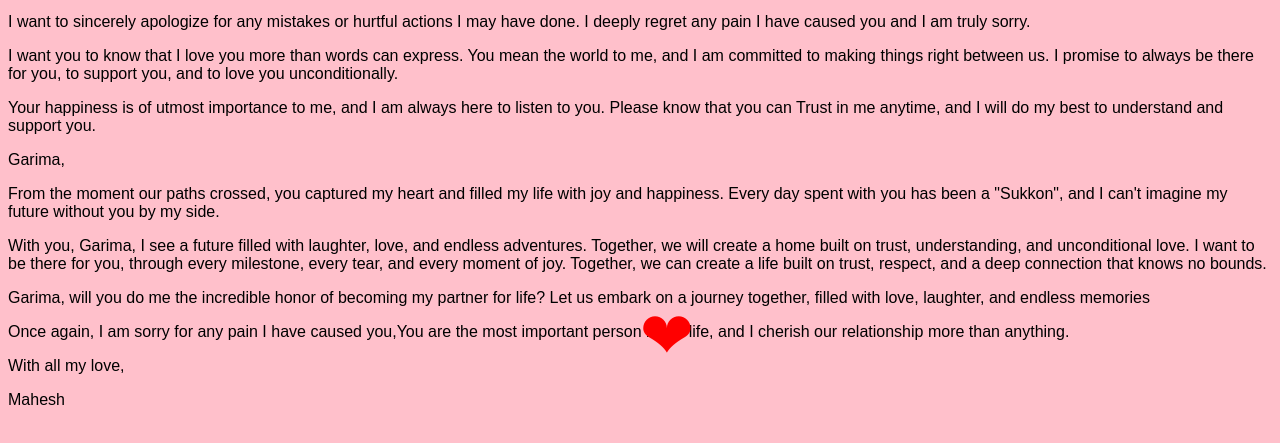
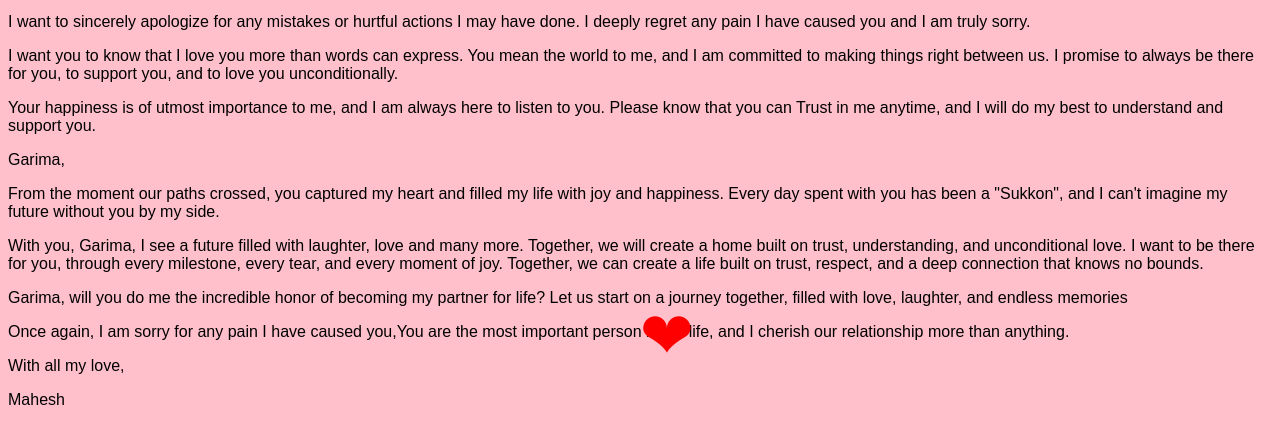
Before and after one commit to Mahesh9348/com, a plain HTML site: page index.html in a window 1280 px wide. Both pictures are taken after a click on the button 136 px from the left and 69 px from the top of the page. Shown: the part 101-544 px from the top of the page. Drawn offline with Linux system fonts and the light colour scheme.

Commit message:
Update index.html

```diff
--- a/index.html
+++ b/index.html
@@ -65,9 +65,9 @@
 
     <p>From the moment our paths crossed, you captured my heart and filled my life with joy and happiness. Every day spent with you has been a "Sukkon", and I can't imagine my future without you by my side.</p>
 
-    <p>With you, Garima, I see a future filled with laughter, love, and endless adventures. Together, we will create a home built on trust, understanding, and unconditional love. I want to be there for you, through every milestone, every tear, and every moment of joy. Together, we can create a life built on trust, respect, and a deep connection that knows no bounds.</p>
+    <p>With you, Garima, I see a future filled with laughter, love and many more. Together, we will create a home built on trust, understanding, and unconditional love. I want to be there for you, through every milestone, every tear, and every moment of joy. Together, we can create a life built on trust, respect, and a deep connection that knows no bounds.</p>
 
-    <p>Garima, will you do me the incredible honor of becoming my partner for life? Let us embark on a journey together, filled with love, laughter, and endless memories</p>
+    <p>Garima, will you do me the incredible honor of becoming my partner for life? Let us start on a journey together, filled with love, laughter, and endless memories</p>
 
     <p>Once again, I am sorry for any pain I have caused you,You are the most important person in my life, and I cherish our relationship more than anything.</p>
 
```
